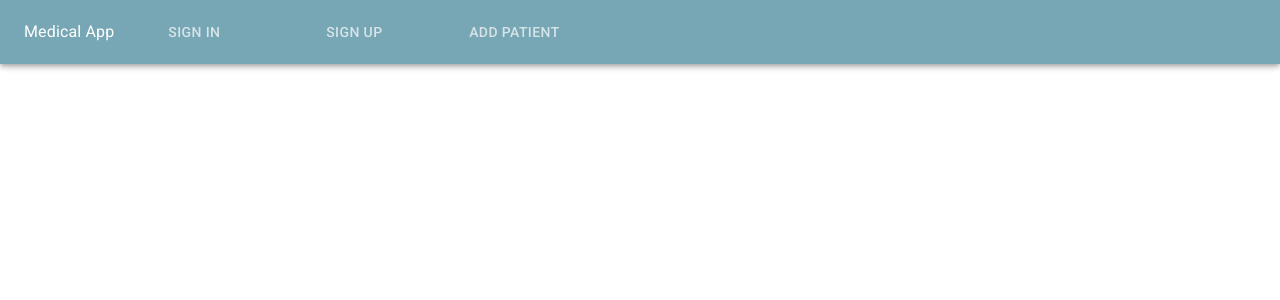
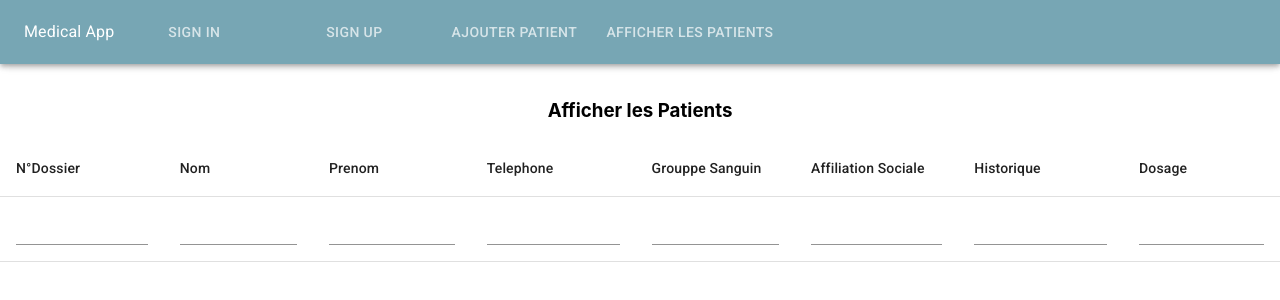
Before and after one commit to insafmechergui/DMI-hemodialyse, a React (Create React App) app in the folder medical-record/: page /displayPatient in a window 1280 px wide. Shown: the top 300 px of the page. Built offline with nearby package versions, Linux system fonts and the light colour scheme; the HTML template or start-up script is replaced by a standard one.

Commit message:
add front done

```diff
--- a/medical-record/package.json
+++ b/medical-record/package.json
@@ -11,6 +11,7 @@
     "@testing-library/react": "^11.2.5",
     "@testing-library/user-event": "^12.8.3",
     "emotion": "^11.0.0",
+    "jquery": "^3.6.0",
     "react": "^17.0.1",
     "react-dom": "^17.0.1",
     "react-router": "^5.2.0",
--- a/medical-record/src/App.css
+++ b/medical-record/src/App.css
@@ -64,29 +64,33 @@
   background-color: #E28A67;
 }
 
-#addPatient h3{
+#addPatient h3, #displayPatient h3{
   padding-top: 10vh;
 }
 .generalInformationForm >*{
   margin:5vh ;
 }
 #illnesses{
-  opacity: 0.7;
+  opacity: 0.8;
+  margin-top: 5vh;
 }
-.addRow{
-  /* width: 30%;*/
-  /* float: right;  */
+#illnesses .button{
+  margin-top: 2vh;
+
 }
 /* antecedent */
 
 #antecedent #antForm{
 display: block;
-width: 70%;
+width: 60%;
 margin:auto;
 }
 .groupButtons{
 display: flex;
 }
+
+/* allergie */
+
 @media (prefers-reduced-motion: no-preference) {
   .App-logo {
     animation: App-logo-spin infinite 20s linear;
--- a/medical-record/src/App.js
+++ b/medical-record/src/App.js
@@ -4,6 +4,8 @@ import SignIn from './component/authentication/SignIn';
 import SignUp from './component/authentication/SignUp';
 import Nav from './component/home/Nav';
 import AddPatient from './component/patient/AddPatient';
+import DisplayPatient from './component/patient/DisplayPatient';
+import Antecedent from './component/patient/record/Antecedent';
 
 function App() {
   return (
@@ -15,6 +17,7 @@ function App() {
             <Route path='/signIn' component={SignIn}/>
             <Route path='/signUp' component={SignUp}/>
             <Route path='/addPatient' component={AddPatient}/>
+            <Route path='/displayPatient' component={DisplayPatient}/>
 
           </Switch>
         </div>
--- a/medical-record/src/component/home/Nav.js
+++ b/medical-record/src/component/home/Nav.js
@@ -16,7 +16,8 @@ export default class Nav extends Component {
                             <Tabs >
                             <Tab label='Sign In'  to='/signIn' component={Link} />
                             <Tab label='Sign Up'  to='/signUp' component={Link} />
-                            <Tab label='Add Patient'  to='/addPatient' component={Link} />
+                            <Tab label='Ajouter Patient'  to='/addPatient' component={Link} />
+                            <Tab label='Afficher les Patients'  to='/displayPatient' component={Link} />
 
                             </Tabs>
                     </Toolbar>
--- a/medical-record/src/component/patient/AddPatient.js
+++ b/medical-record/src/component/patient/AddPatient.js
@@ -18,7 +18,7 @@ const AddPatient =()=> {
         return (
 
             <div id="addPatient">
-                <h3>Add Patient</h3>
+                <h3>Ajouter un Patient</h3>
                     <Tabs  value={selectedTab} onChange={handleChange} className="tab">
                         <Tab label="Informations Générales "  />
                         <Tab label="Antécedents"  />
--- a/medical-record/src/component/patient/DisplayPatient.js
+++ b/medical-record/src/component/patient/DisplayPatient.js
@@ -1,11 +1,43 @@
 import React, { Component } from 'react'
+import { Table, TableBody, TableCell, TableContainer, TableHead, TableRow, Input } from '@material-ui/core'
 
 export default class DisplayPatient extends Component {
 
     render() {
         return (
-            <div>
+            <div id="displayPatient">
+                <h3>Afficher les Patients</h3>
 
+                 <TableContainer>
+                        <Table>
+                            <TableHead>
+                                <TableRow>
+                                    <TableCell>N°Dossier</TableCell>
+                                    <TableCell>Nom</TableCell>
+                                    <TableCell>Prenom</TableCell>
+                                    <TableCell>Telephone</TableCell>
+                                    <TableCell>Grouppe Sanguin</TableCell>
+                                    <TableCell>Affiliation Sociale</TableCell>
+                                    <TableCell>Historique</TableCell>
+                                    <TableCell>Dosage</TableCell>
+                                </TableRow>
+                            </TableHead>
+
+                            <TableBody>
+                                <TableRow>
+                                    <TableCell><Input /></TableCell>
+                                    <TableCell><Input /></TableCell>
+                                    <TableCell><Input /></TableCell>
+                                    <TableCell><Input /></TableCell>
+                                    <TableCell><Input /></TableCell>
+                                    <TableCell><Input /></TableCell>
+                                    <TableCell><Input /></TableCell>
+                                    <TableCell><Input /></TableCell>
+                                </TableRow>
+
+                            </TableBody>
+                        </Table>
+                    </TableContainer>
             </div>
         )
     }
--- a/medical-record/src/component/patient/record/Allergies.js
+++ b/medical-record/src/component/patient/record/Allergies.js
@@ -1,13 +1,13 @@
-import { Button, FormControl,Table, TableBody, TableCell, TableContainer, TableHead, TableRow } from '@material-ui/core'
+import {Input, Button, FormControl,Table, TableBody, TableCell, TableContainer, TableHead, TableRow } from '@material-ui/core'
 import React, { Component } from 'react'
 
 export default class Allergies extends Component {
  render(){
         return (
-            <div>
-                <FormControl  id="antecedent">
+            <div id="allergie">
+                <FormControl  id='antForm'>
                     <TableContainer>
-                        <Table size="small">
+                        <Table id='table'>
                             <TableHead>
                                 <TableRow>
                                     <TableCell>Allergies</TableCell>
@@ -16,18 +16,25 @@ export default class Allergies extends Component {
 
                             <TableBody>
                                 <TableRow>
-                                    <TableCell>vbfgfhgjtyjtyjyghfgh</TableCell>
+                                    <TableCell><Input  placeholder="Allergie"/></TableCell>
                                 </TableRow>
                                 <TableRow>
-                                    <TableCell>vbfgfhgjtyjtyjyghfgh</TableCell>
+                                    <TableCell><Input  placeholder="Allergie"/></TableCell>
                                 </TableRow>
                                 <TableRow>
-                                    <TableCell>vbfgfhgjtyjtyjyghfgh</TableCell>
+                                    <TableCell><Input  placeholder="Allergie"/></TableCell>
                                 </TableRow>
+                                <TableRow>
+                                    <TableCell><Input  placeholder="Allergie"/></TableCell>
+                                </TableRow>
+
                             </TableBody>
                         </Table>
                     </TableContainer>
-                    <Button className='button'>add row</Button>
+                    <div className='groupButtons'>
+                        <Button className='addRow'>Ajouter une ligne</Button>
+                        <Button className='button' >Next</Button>
+                    </div>
                 </FormControl>
             </div>
         )
--- a/medical-record/src/component/patient/record/HistoireMaladie.js
+++ b/medical-record/src/component/patient/record/HistoireMaladie.js
@@ -4,10 +4,10 @@ import {FormControl,Button,TextareaAutosize  } from '@material-ui/core'
 export default class HistoireMaladie extends Component {
     render() {
         return (
-            <div >
-                <FormControl  id="illnesses">
+            <div id="illnesses">
+                <FormControl  >
                     <TextareaAutosize  rowsMin={20} cols={100} placeholder="Description de la maladie" />
-                    <Button className='button'>More</Button>
+                    <Button className="button" >Next</Button>
                 </FormControl>
             </div>
         )
--- a/medical-record/src/component/patient/record/InformationsGenerales.js
+++ b/medical-record/src/component/patient/record/InformationsGenerales.js
@@ -1,9 +1,12 @@
 import React, { Component } from 'react'
 import Button from '@material-ui/core/Button';
 import {FormControl,Input,NativeSelect,FormLabel,FormControlLabel,Radio  } from '@material-ui/core'
+import Antecedent from './Antecedent';
+import { Link,Redirect } from 'react-router-dom';
 
 
 export default class InformationsGenerales extends Component {
+
     render() {
         return (
             <div id="generalInformation">
--- a/medical-record/src/component/patient/record/Resume.js
+++ b/medical-record/src/component/patient/record/Resume.js
@@ -9,21 +9,25 @@ export default class Resume extends Component {
                 <TextareaAutosize  rowsMin={10} cols={100} placeholder="resume" />
 
                     <TableContainer>
-                        <Table size="small">
+                        <Table>
                             <TableHead>
                                 <TableRow>
                                     <TableCell>Injection</TableCell>
+                                    <TableCell>Dosage</TableCell>
                                 </TableRow>
                             </TableHead>
 
                             <TableBody>
                                 <TableRow>
                                     <TableCell><Input /></TableCell>
+                                    <TableCell><Input /></TableCell>
                                 </TableRow>
                                 <TableRow>
                                 <TableCell><Input /></TableCell>
+                                <TableCell><Input /></TableCell>
                                 </TableRow>
                                 <TableRow>
+                                <TableCell><Input /></TableCell>
                                 <TableCell><Input /></TableCell>
                                 </TableRow>
                             </TableBody>
--- a/medical-record/src/component/patient/record/Tests.js
+++ b/medical-record/src/component/patient/record/Tests.js
@@ -41,7 +41,7 @@ export default class Tests extends Component {
                             </TableBody>
                         </Table>
                     </TableContainer>
-                    <Button className='button'>More</Button>
+                    <Button className="button" >Next</Button>
                 <ScrollToBottom >
 
 
```
Also changed, not shown: medical-record/src/component/patient/record/Antecedent.js (+25 -11 lines), 1 other file (tests, documents, lock files or other folders).
